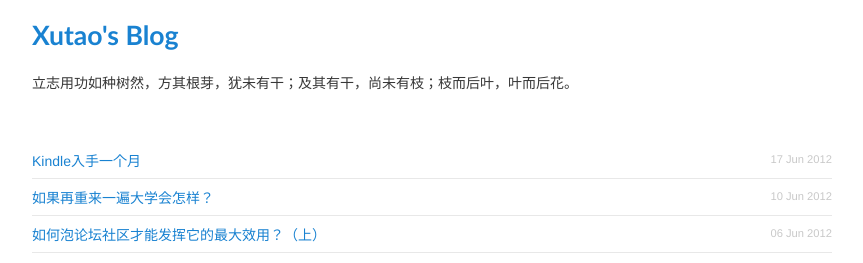
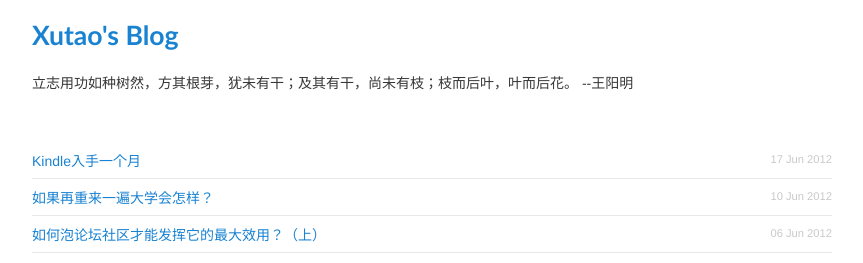
Before and after one commit to xutao1988/xutao1988.github.com, a Jekyll site: the page built from index.html, in a window 1280 px wide. Shown: the top 263 px of the page, without its empty margins (208-1071 px from the left). Built offline with Jekyll 4.4.1, drawn with Linux system fonts in a browser that asks for light colours; Markdown is read by kramdown in place of the engine named in the settings.

```diff
--- a/index.html
+++ b/index.html
@@ -5,7 +5,7 @@
 
 <h2 style="margin: 20px 0"><a href="http://xutao.me">Xutao's Blog</h2></a>
 
-<p>立志用功如种树然，方其根芽，犹未有干；及其有干，尚未有枝；枝而后叶，叶而后花。</p>
+<p>立志用功如种树然，方其根芽，犹未有干；及其有干，尚未有枝；枝而后叶，叶而后花。 --王阳明</p>
 </br>
 <ul id="postlist">
 {% for post in site.posts %}
```
